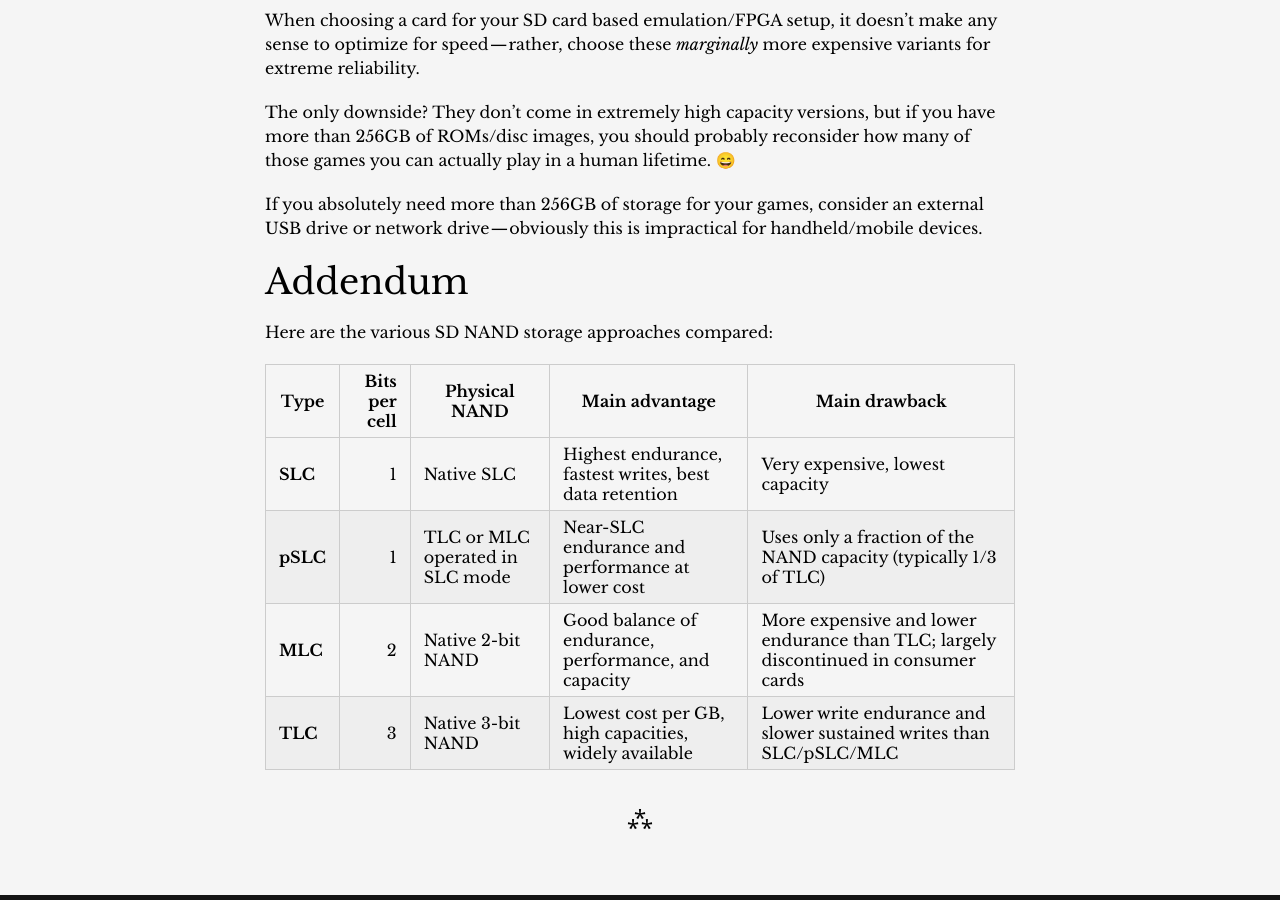
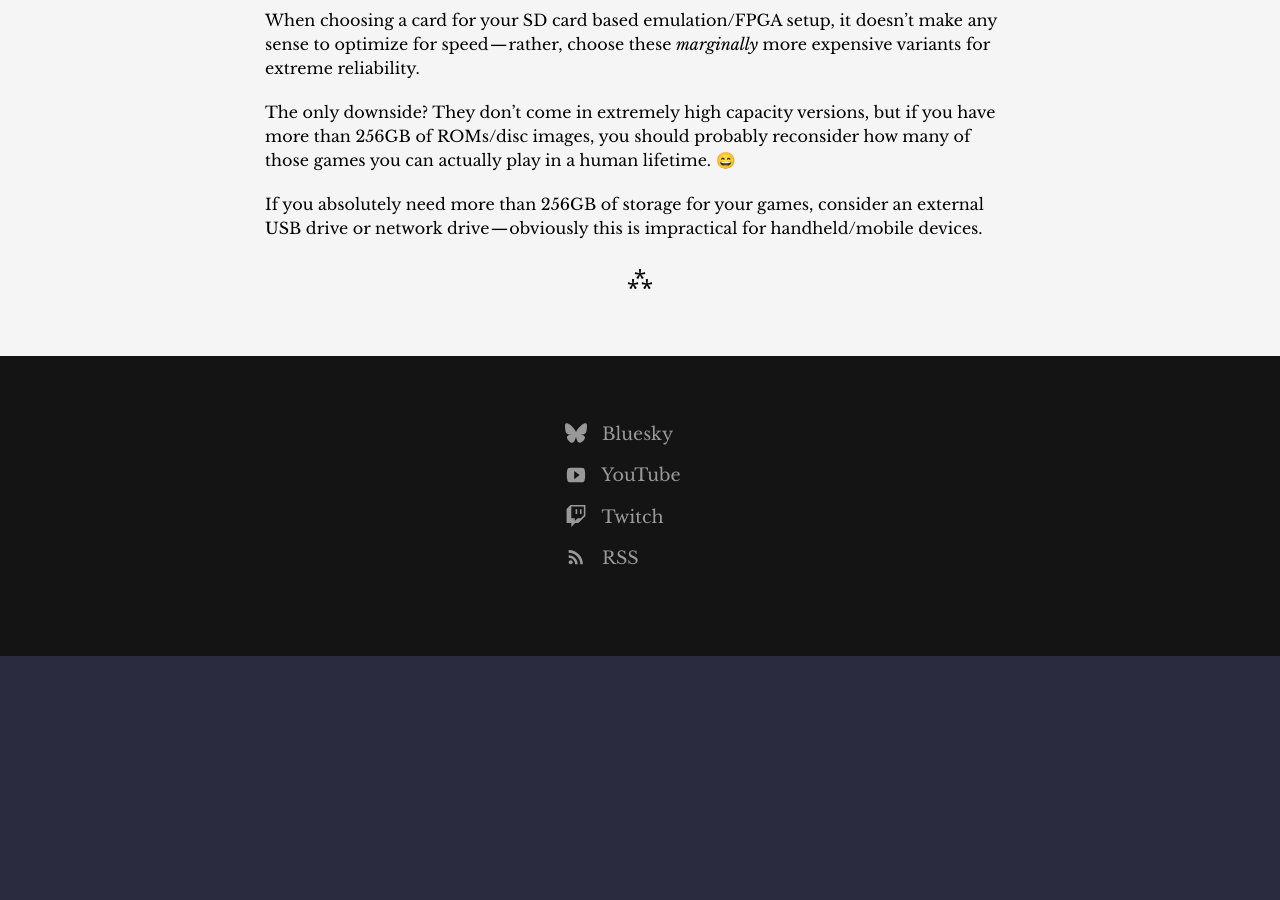
Before and after one commit to amigavision/amigavision.github.io, a Jekyll site: the page built from sd.md, in a window 1280 px wide and 900 px high, scrolled down 958 px. Built offline with Jekyll 4.4.1, drawn with Linux system fonts in a browser that asks for light colours; after the commit the page ends 1614 px from its top, so only the background shows below that.

Commit message:
Remove, more confusing than helpful

```diff
--- a/sd.md
+++ b/sd.md
@@ -20,15 +20,4 @@ The only downside? They don’t come in extremely high capacity versions, but if
 
 If you absolutely need more than 256GB of storage for your games, consider an external USB drive or network drive — obviously this is impractical for handheld/mobile devices.
 
-## Addendum
-
-Here are the various SD NAND storage approaches compared:
-
-| Type | Bits per cell | Physical NAND | Main advantage | Main drawback |
-|------|--------------:|---------------|----------------|---------------|
-| **SLC** | 1 | Native SLC | Highest endurance, fastest writes, best data retention | Very expensive, lowest capacity |
-| **pSLC** | 1 | TLC or MLC operated in SLC mode | Near-SLC endurance and performance at lower cost | Uses only a fraction of the NAND capacity (typically 1/3 of TLC) |
-| **MLC** | 2 | Native 2-bit NAND | Good balance of endurance, performance, and capacity | More expensive and lower endurance than TLC; largely discontinued in consumer cards |
-| **TLC** | 3 | Native 3-bit NAND | Lowest cost per GB, high capacities, widely available | Lower write endurance and slower sustained writes than SLC/pSLC/MLC |
-
 ---
```
